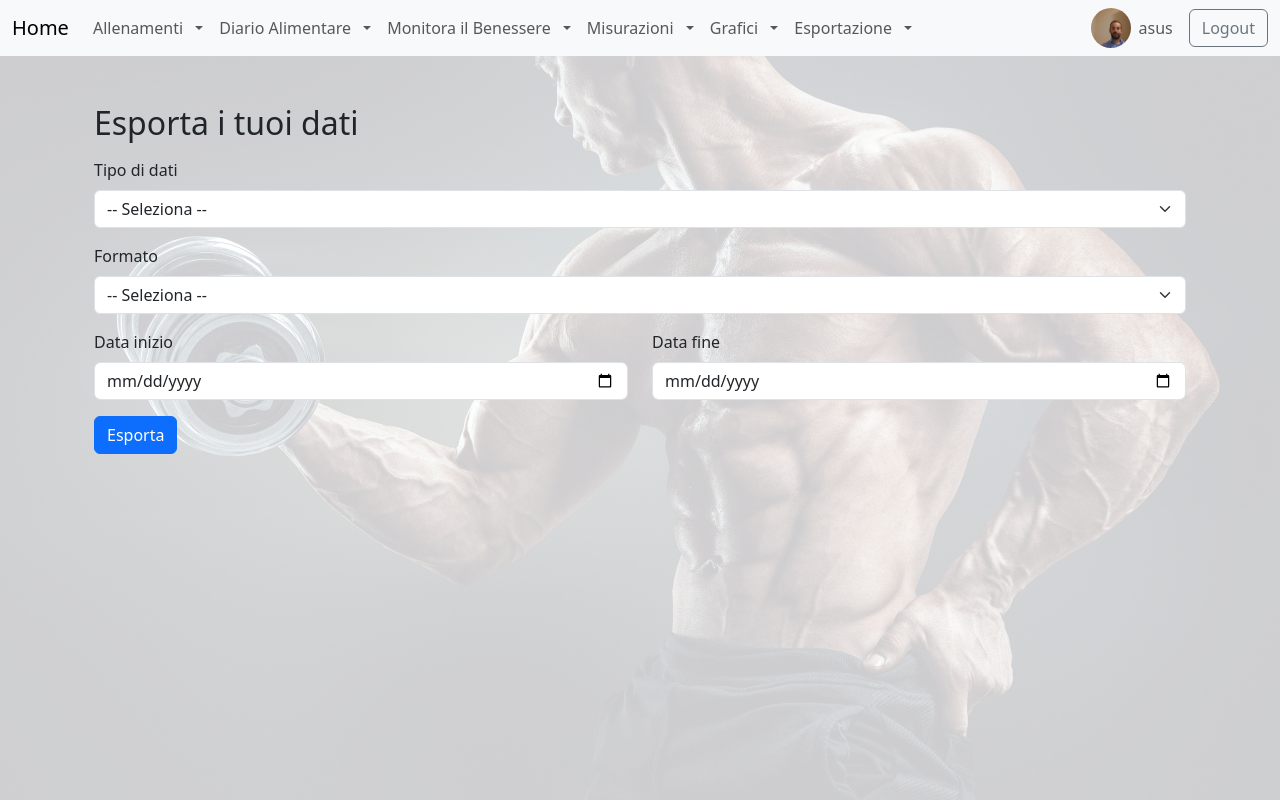
After one commit to SilvioPetix/diario-fitness, a Django app: page /export/data/ in a window 1280 px wide. The commit adds this page. Run offline with Django 5.2, Linux system fonts and the light colour scheme; a user stored in the database is signed in.

Commit message:
Modifica esportazione in CSV/PDF

```diff
--- /dev/null
+++ b/diario_fitness/diario/templates/diario/export_data_form.html
@@ -0,0 +1,42 @@
+{% extends "base.html" %}
+{% load static %}
+
+{% block content %}
+<div class="container mt-4">
+    <h2>Esporta i tuoi dati</h2>
+    <form method="get" action="{% url 'export_data' %}" class="mt-3">
+
+        <div class="mb-3">
+            <label for="tipo" class="form-label">Tipo di dati</label>
+            <select class="form-select" name="tipo" id="tipo" required>
+                <option value="">-- Seleziona --</option>
+                <option value="allenamento">Allenamento</option>
+                <option value="benessere">Benessere Giornaliero</option>
+                <option value="misurazione">Misurazioni</option>
+            </select>
+        </div>
+
+        <div class="mb-3">
+            <label for="formato" class="form-label">Formato</label>
+            <select class="form-select" name="formato" id="formato" required>
+                <option value="">-- Seleziona --</option>
+                <option value="csv">CSV</option>
+                <option value="pdf">PDF</option>
+            </select>
+        </div>
+
+        <div class="row mb-3">
+            <div class="col">
+                <label for="data_inizio" class="form-label">Data inizio</label>
+                <input type="date" class="form-control" name="data_inizio" id="data_inizio">
+            </div>
+            <div class="col">
+                <label for="data_fine" class="form-label">Data fine</label>
+                <input type="date" class="form-control" name="data_fine" id="data_fine">
+            </div>
+        </div>
+
+        <button type="submit" class="btn btn-primary">Esporta</button>
+    </form>
+</div>
+{% endblock %}
--- a/diario_fitness/diario/urls.py
+++ b/diario_fitness/diario/urls.py
@@ -1,7 +1,7 @@
 from django.urls import path
 from .views import LoginView,RegisterView,IndexView,LogoutView
 from .views import GenericListView,GenericCreateView,GenericUpdateView,GenericDeleteView
-from .views import GraficiGenericiView
+from .views import GraficiGenericiView,ExportDataView,ExportGraficoPDFView
 urlpatterns = [
     path('',IndexView.as_view(),name="index"),
     path('login/', LoginView.as_view(), name='login'),
@@ -15,4 +15,8 @@ urlpatterns = [
     path('<str:tipo>/<int:pk>/elimina/', GenericDeleteView.as_view(), name='elimina_generica'),
     path('grafici/<str:tipo>/', GraficiGenericiView.as_view(), name='grafici_generico'),
 
+    #URL DOWNLOAD
+    path('export/data/', ExportDataView.as_view(), name='export_data'),
+    path('export-grafico-pdf/', ExportGraficoPDFView.as_view(), name='export_grafico_pdf'),
+
 ]
--- a/diario_fitness/diario/views.py
+++ b/diario_fitness/diario/views.py
@@ -1,3 +1,7 @@
+import base64
+from PIL import Image
+import json
+from django.http import HttpResponse, JsonResponse
 from django.shortcuts import render, redirect
 from django.views import View
 from django.contrib.auth import login
@@ -8,15 +12,22 @@ from django.urls import reverse_lazy
 from django.views.generic.edit import CreateView
 from django.contrib.auth.mixins import LoginRequiredMixin
 from django.views.generic import ListView,UpdateView,DeleteView,TemplateView
+from django.shortcuts import get_object_or_404
+
+from django.utils.decorators import method_decorator
+
+from io import BytesIO
+from reportlab.pdfgen import canvas
+from reportlab.lib.pagesizes import letter
+import csv
 
 from .models import Allenamento, DiarioAlimentare, BenessereGiornaliero, Misurazione
 from .forms import AllenamentoForm, DiarioAlimentareForm, BenessereGiornalieroForm, MisurazioneForm
 
-# diario/config.py (crea questo file)
+from django.db.models import Avg
 
-from .models import Allenamento, DiarioAlimentare, BenessereGiornaliero, Misurazione
-from .forms import AllenamentoForm, DiarioAlimentareForm, BenessereGiornalieroForm, MisurazioneForm
-from django.db.models import Avg
+
+from django.views.decorators.csrf import csrf_exempt
 
 
 
@@ -124,7 +135,7 @@ class IndexView(LoginRequiredMixin, TemplateView):
 
 
 #Views generiche:crea,modifica,elimina,visualizza
-
+#LIST
 class GenericListView(LoginRequiredMixin, ListView):
     template_name = 'diario/generics_view/generic_list.html'
 
@@ -153,7 +164,7 @@ class GenericListView(LoginRequiredMixin, ListView):
         context['titolo'] = f"{self.tipo.capitalize()} - Lista"
         return context
 
-
+#CREATE
 class GenericCreateView(LoginRequiredMixin, CreateView):
     template_name = 'diario/generics_view/generic_form.html'
 
@@ -181,9 +192,13 @@ class GenericCreateView(LoginRequiredMixin, CreateView):
         context['url_ritorno'] = self.get_success_url()
         return context
 
-
+#UPDATE
 class GenericUpdateView(LoginRequiredMixin, UpdateView):
     template_name = 'diario/generics_view/generic_form.html'
+
+    def get_object(self, queryset=None):
+        queryset = self.get_queryset()
+        return get_object_or_404(queryset, pk=self.kwargs.get('pk'))
 
     def dispatch(self, request, *args, **kwargs):
         self.tipo = kwargs.get('tipo')
@@ -208,9 +223,13 @@ class GenericUpdateView(LoginRequiredMixin, UpdateView):
         context['url_ritorno'] = self.get_success_url()
         return context
 
-
+#DELETE
 class GenericDeleteView(LoginRequiredMixin, DeleteView):
     template_name = 'diario/generics_view/generic_confirm_delete.html'
+
+    def get_object(self, queryset=None):
+        queryset = self.get_queryset()
+        return get_object_or_404(queryset, pk=self.kwargs.get('pk'))
 
     def dispatch(self, request, *args, **kwargs):
         self.tipo = kwargs.get('tipo')
@@ -273,3 +292,190 @@ class GraficiGenericiView(LoginRequiredMixin, TemplateView):
             context['dati'] = {}
 
         return context
+
+
+#ESPORTAZIONE DOWNLOAD
+
+
+from .models import Allenamento, BenessereGiornaliero, Misurazione
+
+class ExportDataView(LoginRequiredMixin, View):
+    def get(self, request):
+        tipo = request.GET.get('tipo')
+        formato = request.GET.get('formato')
+
+        if not tipo or not formato:
+            return render(request, 'diario/export_data_form.html')
+
+        if tipo not in ['allenamento', 'benessere', 'misurazione']:
+            return HttpResponse("Tipo non valido", status=400)
+
+        data_inizio = request.GET.get('data_inizio')
+        data_fine = request.GET.get('data_fine')
+
+        # Recupera i dati
+        qs = self.get_queryset(tipo, request.user, data_inizio, data_fine)
+
+        if formato == 'csv':
+            return self.export_csv(tipo, qs)
+        elif formato == 'pdf':
+            return self.export_pdf(tipo, qs)
+        else:
+            return HttpResponse("Formato non supportato", status=400)
+
+    def get_queryset(self, tipo, user, data_inizio, data_fine):
+        if tipo == 'allenamento':
+            qs = Allenamento.objects.filter(user=user)
+        elif tipo == 'benessere':
+            qs = BenessereGiornaliero.objects.filter(user=user)
+        else:
+            qs = Misurazione.objects.filter(user=user)
+
+        if data_inizio:
+            qs = qs.filter(data__gte=data_inizio)
+        if data_fine:
+            qs = qs.filter(data__lte=data_fine)
+
+        return qs
+
+    def export_csv(self, tipo, qs):
+        response = HttpResponse(content_type='text/csv')
+        response['Content-Disposition'] = f'attachment; filename="{tipo}.csv"'
+        writer = csv.writer(response)
+
+        if tipo == 'allenamento':
+            writer.writerow(['Data', 'Giorno', 'Esercizio', 'Serie', 'Ripetizioni', 'Peso', 'Note'])
+            for obj in qs:
+                writer.writerow([obj.data, obj.giorno, obj.esercizio, obj.serie, obj.ripetizioni, obj.peso, obj.note])
+
+        elif tipo == 'benessere':
+            writer.writerow(['Data', 'Acqua (litri)', 'Sigarette Fumate', 'Note'])
+            for obj in qs:
+                writer.writerow([obj.data, obj.acqua_litri, obj.sigarette_fumate, obj.note])
+
+        else:  # misurazione
+            writer.writerow(['Data', 'Sesso', 'Altezza', 'Peso', 'Vita', 'Collo', 'Fianchi', 'Note', 'BMI', 'BMI Descrizione', 'BFM'])
+            for obj in qs:
+                writer.writerow([
+                    obj.data, obj.sesso, obj.altezza_cm, obj.peso_kg, obj.vita_cm,
+                    obj.collo_cm, obj.fianchi_cm, obj.note,
+                    obj.bmi_valore, obj.bmi_descr, obj.bfm
+                ])
+
+        return response
+
+    def export_pdf(self, tipo, qs):
+        buffer = BytesIO()
+        p = canvas.Canvas(buffer, pagesize=letter)
+        width, height = letter
+        y = height - 50
+
+        p.setFont("Helvetica-Bold", 14)
+        p.drawString(50, y, f"Report {tipo.capitalize()}")
+        y -= 30
+
+        if tipo == 'allenamento':
+            headers = ['Data', 'Giorno', 'Esercizio', 'Serie', 'Ripetizioni', 'Peso', 'Note']
+            rows = [[obj.data, obj.giorno, obj.esercizio, obj.serie, obj.ripetizioni, obj.peso, obj.note] for obj in qs]
+        elif tipo == 'benessere':
+            headers = ['Data', 'Acqua (litri)', 'Sigarette Fumate', 'Note']
+            rows = [[obj.data, obj.acqua_litri, obj.sigarette_fumate, obj.note] for obj in qs]
+        else:  # misurazione
+            headers = ['Data', 'Sesso', 'Altezza', 'Peso', 'Vita', 'Collo', 'Fianchi', 'Note', 'BMI', 'BMI Descrizione', 'BFM']
+            rows = [[
+                obj.data, obj.sesso, obj.altezza_cm, obj.peso_kg, obj.vita_cm,
+                obj.collo_cm, obj.fianchi_cm, obj.note,
+                obj.bmi_valore, obj.bmi_descr, obj.bfm
+            ] for obj in qs]
+
+        def draw_table_header():
+            x = 50
+            p.setFont("Helvetica-Bold", 10)
+            for header in headers:
+                p.drawString(x, y, str(header))
+                x += 70
+            return y - 20
+
+        def draw_table_rows(start_y):
+            nonlocal y
+            p.setFont("Helvetica", 9)
+            for row in rows:
+                x = 50
+                for col in row:
+                    p.drawString(x, y, str(col))
+                    x += 70
+                y -= 15
+                if y < 40:
+                    p.showPage()
+                    y = height - 50
+                    y = draw_table_header()
+
+        y = draw_table_header()
+        draw_table_rows(y)
+
+        p.save()
+        buffer.seek(0)
+
+        return HttpResponse(buffer, content_type='application/pdf', headers={
+            'Content-Disposition': f'attachment; filename="{tipo}.pdf"'
+        })
+
+#ESPORTAZIONI GRAFICI
+from PIL import Image
+from reportlab.lib.utils import ImageReader
+import base64
+import json
+from io import BytesIO
+from reportlab.pdfgen import canvas
+from reportlab.lib.pagesizes import letter
+from django.http import HttpResponse, JsonResponse
+from django.views import View
+from django.utils.decorators import method_decorator
+from django.views.decorators.csrf import csrf_exempt
+
+@method_decorator(csrf_exempt, name='dispatch')
+class ExportGraficoPDFView(View):
+    def post(self, request):
+        try:
+            data = json.loads(request.body)
+            image_data = data.get("image")
+            tipo = data.get("tipo", "grafico")
+
+            if not image_data:
+                return JsonResponse({"error": "Immagine mancante"}, status=400)
+
+            # Rimuovi il prefisso data URL
+            image_data = image_data.split(",")[1]
+            image_bytes = base64.b64decode(image_data)
+            image_buffer = BytesIO(image_bytes)
+
+            # Apri con Pillow
+            pil_img = Image.open(image_buffer)
+
+            # Converti in RGB se necessario
+            if pil_img.mode != 'RGB':
+                pil_img = pil_img.convert('RGB')
+
+            # Crea ImageReader da PIL
+            img_reader = ImageReader(pil_img)
+
+            pdf_buffer = BytesIO()
+            p = canvas.Canvas(pdf_buffer, pagesize=letter)
+            width, height = letter
+
+            p.setFont("Helvetica-Bold", 16)
+            p.drawString(50, height - 50, f"Grafico: {tipo.capitalize()}")
+
+            # Disegna immagine usando ImageReader
+            p.drawImage(img_reader, 50, height / 2 - 100, width=500, preserveAspectRatio=True, mask='auto')
+
+            p.showPage()
+            p.save()
+            pdf_buffer.seek(0)
+
+            return HttpResponse(pdf_buffer, content_type='application/pdf', headers={
+                "Content-Disposition": f'attachment; filename="{tipo}_grafico.pdf"'
+            })
+
+        except Exception as e:
+            return JsonResponse({"error": str(e)}, status=500)
--- a/diario_fitness/templates/base.html
+++ b/diario_fitness/templates/base.html
@@ -129,6 +129,17 @@
                         </ul>
                         </li>
 
+                        <li class="nav-item dropdown">
+  <a class="nav-link dropdown-toggle" href="#" id="exportDropdown" role="button" data-bs-toggle="dropdown" aria-expanded="false">
+    Esportazione
+  </a>
+  <ul class="dropdown-menu" aria-labelledby="exportDropdown">
+    <li><a class="dropdown-item" href="{% url 'export_data' %}">Dati (CSV / PDF)</a></li>
+  </ul>
+</li>
+
+
+
                     </ul>
 
                     {% if user.is_authenticated %}
```
Also changed, not shown: diario_fitness/diario/templates/diario/generics_view/grafici_generici.html (+40 -0 lines), diario_fitness/db.sqlite3. Lines whose indentation alone changed are shown as unchanged.
